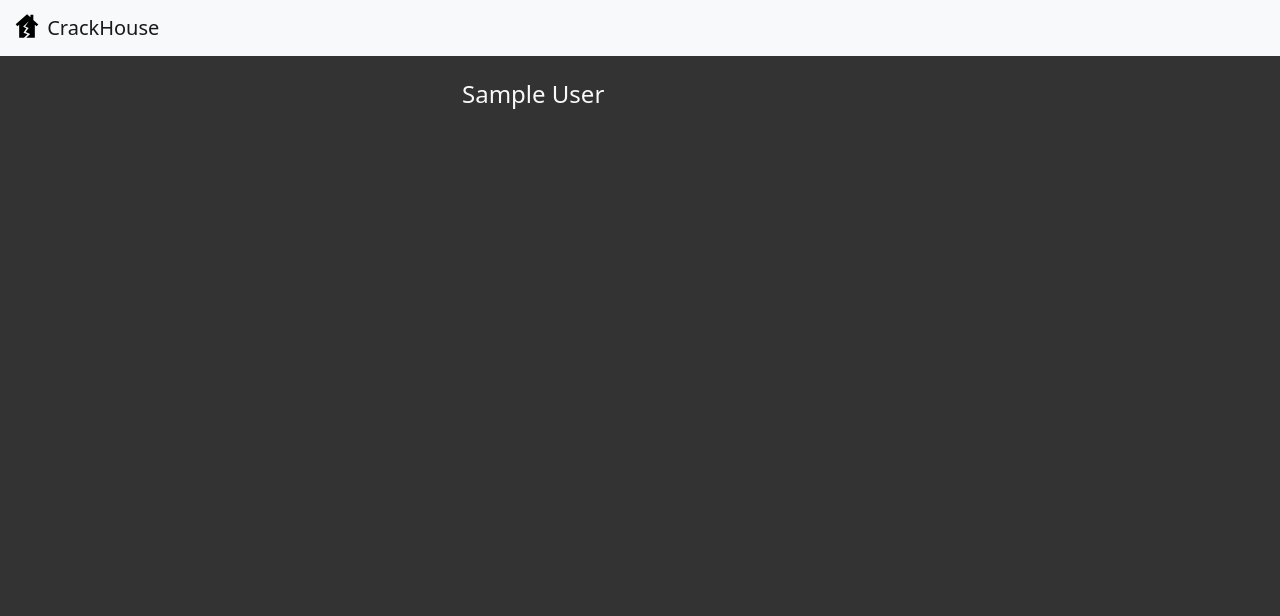
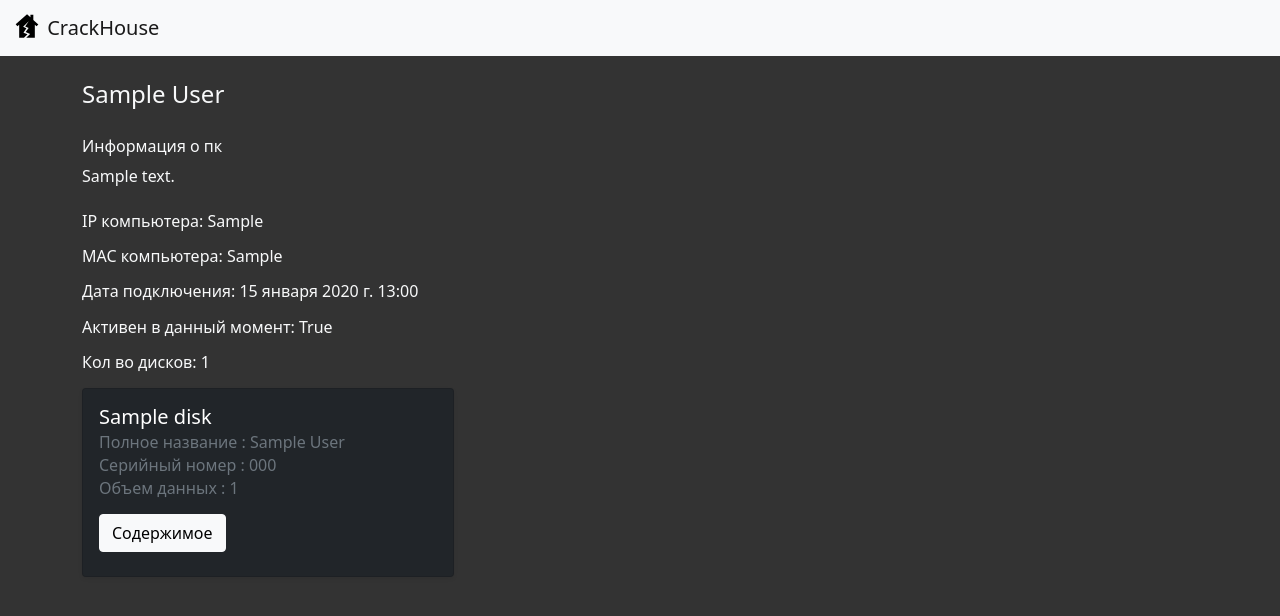
Before and after one commit to YannGotti/monopoly-django, a Django app: page /pc/1/ in a window 1280 px wide. Shown: the top 616 px of the page. Run offline with Django 4.2, Linux system fonts and the light colour scheme; tables that the repository leaves empty hold one stand-in row (values such as "Sample post").

Commit message:
view disk list

```diff
--- a/monopoly/pc/admin.py
+++ b/monopoly/pc/admin.py
@@ -1,6 +1,10 @@
 from django.contrib import admin
-from .models import UserPc
+from .models import UserPc, Disk
 
 @admin.register(UserPc)
 class PcAdmin(admin.ModelAdmin):
     list_display = ('name', 'mac_adress')
+
+@admin.register(Disk)
+class DiskAdmin(admin.ModelAdmin):
+    list_display = ('name', 'serial_number')
--- a/monopoly/pc/models.py
+++ b/monopoly/pc/models.py
@@ -20,7 +20,7 @@ class UserPc(models.Model):
 class Disk(models.Model):
     ''' данные диска'''
     name = models.CharField('Имя диска', max_length=100)
-    full_name = models.CharField('Полное имя компьютера', max_length=100)
+    full_name = models.CharField('Полное имя диска', max_length=100)
     serial_number = models.CharField('Серийный номер', max_length=100)
     range = models.IntegerField('Объем диска')
     user_pc = models.ForeignKey(UserPc, on_delete=models.CASCADE)
--- a/monopoly/pc/urls.py
+++ b/monopoly/pc/urls.py
@@ -5,5 +5,6 @@ urlpatterns = [
     path('', views.ShowAllPc.as_view()),
     path('pc/', views.AddPc.as_view(), name='add_pc'),
     path('pc/<int:pk>/', views.SelectPc.as_view(), name='pc'),
-    path('pc/delete/<int:pk>', views.DeletePc.as_view(), name='delete_pc')
+    path('pc/delete/<int:pk>', views.DeletePc.as_view(), name='delete_pc'),
+    path('pc/disk/<int:pk>', views.ShowDataDisk.as_view(), name='data_disk')
 ]
--- a/monopoly/pc/views.py
+++ b/monopoly/pc/views.py
@@ -35,3 +35,12 @@ class DeletePc(View):
         pc.delete()
         UserPc.save
         return redirect('/')
+
+class ShowDataDisk(View):
+    def get(self, request, pk):
+        disk = Disk.objects.get(id=pk)
+        context = {
+            'disk' : disk
+        }
+        return redirect('/')
+        #return render(request, 'pc/pc.html', context = context)
--- a/monopoly/static/css/style.css
+++ b/monopoly/static/css/style.css
@@ -1,3 +1,4 @@
 body {
     background: #333;
+
    }
--- a/monopoly/templates/pc/pc.html
+++ b/monopoly/templates/pc/pc.html
@@ -5,10 +5,75 @@
 <section>
     <div class="container mt-2 mb-2">
         <div class="row d-flex justify-content-center back_color">
-            <div class="col-4 mt-3 mb-3" style="text-align: left;">
+            <div class="col-12 mt-3 mb-3" style="text-align: left;">
                 <h4 class="text-light">{{ pc.name }}</h4>
             </div>
         </div>
+
+        <div class="row d-flex justify-content-center back_color">
+            <div class="col-12 mt-1 mb-1" style="text-align: left;">
+                <h6 class="text-light">Информация о пк</h6>
+                <p class="text-light">{{ pc.description }}</p>
+            </div>
+        </div>
+
+        <div class="row d-flex justify-content-center back_color">
+            <div class="col-12 mt-1 mb-1" style="text-align: left;">
+                <h6 class="text-light">IP компьютера: {{ pc.ip }}</h6>
+            </div>
+        </div>
+
+        <div class="row d-flex justify-content-center back_color">
+            <div class="col-12 mt-1 mb-1" style="text-align: left;">
+                <h6 class="text-light">MAC компьютера: {{ pc.mac_adress }}</h6>
+            </div>
+        </div>
+
+        <div class="row d-flex justify-content-center back_color">
+            <div class="col-12 mt-1 mb-1" style="text-align: left;">
+                <h6 class="text-light">Дата подключения: {{ pc.date_connection }}</h6>
+            </div>
+        </div>
+
+        <div class="row d-flex justify-content-center back_color">
+            <div class="col-12 mt-1 mb-1" style="text-align: left;">
+                <h6 class="text-light">Активен в данный момент: {{ pc.on_active }}</h6>
+            </div>
+        </div>
+
+        {% if disks|length > 0 %}
+        <div class="row d-flex justify-content-center back_color">
+            <div class="col-12 mt-1 mb-1" style="text-align: left;">
+                <h6 class="text-light">Кол во дисков: {{ disks|length }}</h6>
+            </div>
+        </div>
+
+        {% for disk in disks %}
+        <div class="col-4 mt-1 mb-1">
+            <div class="card text-white bg-dark mb-3 shadow-sm">
+                <div class="card-body">
+                <h5 class="card-title">{{ disk.name }}</h5>
+                <h6 class="card-subtitle mb-2 text-muted">Полное название : {{ disk.full_name }}</h6>
+                <h6 class="card-subtitle mb-2 text-muted">Серийный номер : {{ disk.serial_number }}</h6>
+                <h6 class="card-subtitle mb-2 text-muted">Объем данных : {{ disk.range }}</h6>
+                <div class="mt-3 mb-2">
+                    <a href="{% url 'data_disk' disk.id%}" class="btn btn-light" style="font-weight: 500;">Содержимое</a>
+                </div>
+
+                </div>
+            </div>
+        </div>
+        {% endfor %}
+
+        {% else %}
+        <div class="row d-flex justify-content-center back_color">
+            <div class="col-3 mt-1 mb-1" style="text-align: left;">
+                <h6 class="text-light">Дисков нет</h6>
+            </div>
+        </div>
+        {% endif %}
+
+
     </div>
 </section>
 
```
Also changed, not shown: monopoly/pc/migrations/0004_alter_disk_full_name.py (added).
